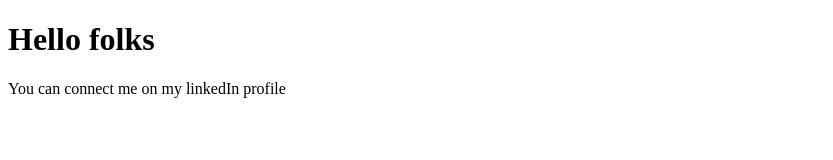
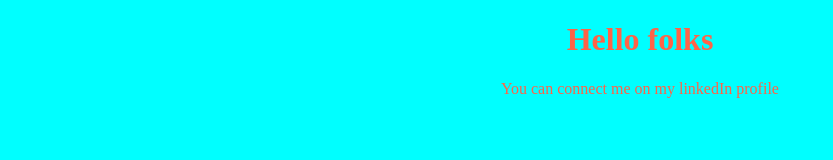
Before and after one commit to 9nency-debug/I-m_Tree, a plain HTML site: page index.html in a window 1280 px wide. Shown: the whole page, without its empty margins (0-833 px from the left). Drawn offline with Linux system fonts and the light colour scheme.

Commit message:
I have build the system

```diff
--- a/index.html
+++ b/index.html
@@ -4,6 +4,7 @@
     <meta charset="UTF-8">
     <meta name="viewport" content="width=device-width, initial-scale=1.0">
     <title>I'm Tree</title>
+    <link rel="stylesheet" href="style.css">
 </head>
 <body>
     <h1>Hello folks</h1>
--- /dev/null
+++ b/style.css
@@ -0,0 +1,5 @@
+body {
+    background-color: aqua;
+    text-align: center;
+    color: tomato;
+}
```
